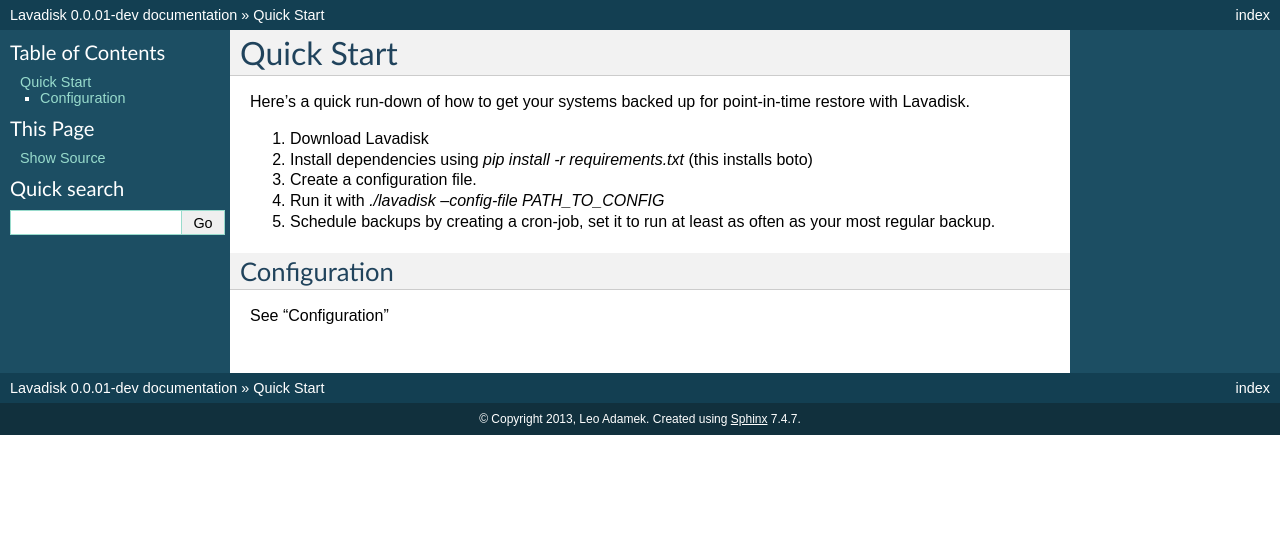
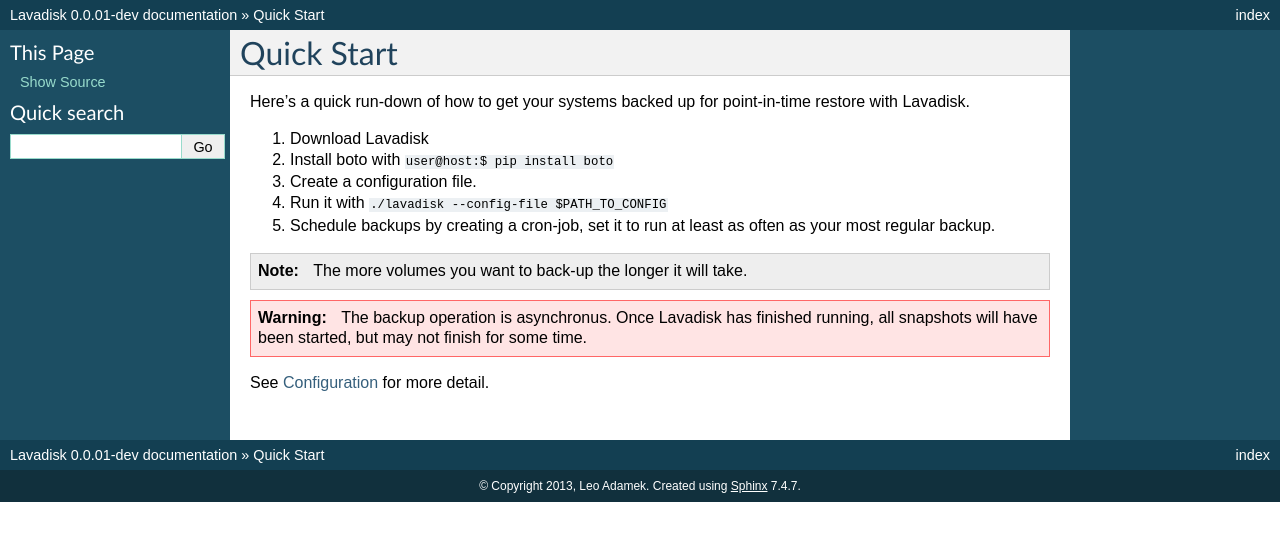
Before and after one commit to LeoAdamek/lavadisk, a Sphinx documentation site: the page built from doc/quick_start.rst, in a window 1280 px wide. Shown: the top 541 px of the page. Built offline with Sphinx 7.4.7, drawn with Linux system fonts in a browser that asks for light colours.

Commit message:
updated quickstart

```diff
--- a/doc/quick_start.rst
+++ b/doc/quick_start.rst
@@ -4,13 +4,16 @@
 Here's a quick run-down of how to get your systems backed up for point-in-time restore with Lavadisk.
 
 1. Download Lavadisk
-2. Install dependencies using `pip install -r requirements.txt` (this installs boto)
+2. Install boto with ``user@host:$ pip install boto``
 3. Create a configuration file.
-4. Run it with `./lavadisk --config-file PATH_TO_CONFIG`
+4. Run it with ``./lavadisk --config-file $PATH_TO_CONFIG``
 5. Schedule backups by creating a cron-job, set it to run at least as often as your most regular backup.
 
+.. note:: The more volumes you want to back-up the longer it will take.
 
-Configuration
-^^^^^^^^^^^^^
+.. warning:: The backup operation is asynchronus.
+             Once Lavadisk has finished running,
+             all snapshots will have been started, but may not finish for some time.
 
-See "Configuration"
+
+See :doc:`Configuration </configuration>` for more detail.
```
